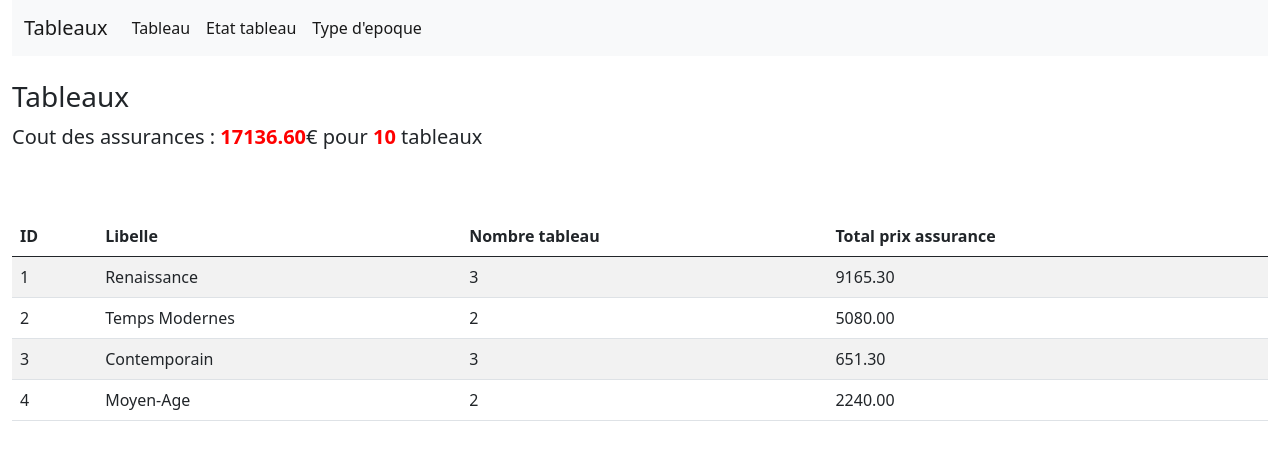
After one commit to ElenaBERNARD/flask_projet_tableau, a Flask app: page /tableau/etat in a window 1280 px wide. The commit adds this page. Shown: the top 460 px of the page. Run offline with Flask 3, Linux system fonts and the light colour scheme; data comes from the database, SQL or seed files in the repository; both versions use the stored data as it was after the commit; some libraries are stand-ins or nearby versions.

Commit message:
gchgffuug

```diff
--- a/app.py
+++ b/app.py
@@ -32,9 +32,9 @@ def showIndex():
     print('Affichage de l\'index')
     return render_template('index.html')
 
-
-###     SHOW     ###
-
+##################################################
+##########             SHOW             ##########
+##################################################
 
 @app.route('/tableau/show')
 def show_tableau():
@@ -57,7 +57,9 @@ def show_type_epoque():
     return render_template('type_epoque/show_type_epoque.html', Type_epoques=liste_type_epoques)
 
 
-###     ADD     ###
+##################################################
+##########             ADD              ##########
+##################################################
 
 
 @app.route('/tableau/add', methods=['GET'])
@@ -109,7 +111,9 @@ def valid_add_type_epoque():
     return redirect('/type_epoque/show')
 
 
-###     EDIT     ###
+##################################################
+##########             EDIT             ##########
+##################################################
 
 
 @app.route('/tableau/edit', methods=['GET'])
@@ -185,7 +189,9 @@ def valid_edit_type_epoque():
     return redirect('/type_epoque/show')
 
 
-###     DELETE     ###
+##################################################
+##########            DELETE            ##########
+##################################################
 
 
 @app.route('/tableau/delete', methods=['GET'])
@@ -276,6 +282,38 @@ def valid_delete_type_epoque():
     flash(message, 'alert-warning')
     return redirect('/type_epoque/show')
 
+
+##################################################
+##########             ETAT             ##########
+##################################################
+
+
+@app.route('/tableau/etat')
+def etat_tableau():
+    mycursor = get_db().cursor()
+    sql=''' SELECT
+    SUM(prix_assurance) AS total_prix_assurance,
+    COUNT(*) AS nb_tableaux
+    FROM tableau;
+    '''
+    mycursor.execute(sql)
+    prix_assurance = mycursor.fetchone()
+    sql2='''SELECT type_epoque.id_type_epoque, type_epoque.libelle,
+    COUNT(tableau.id_tableau) AS nb_tableau_par_type,
+    SUM(tableau.prix_assurance) AS total_prix_par_type
+    FROM tableau
+    JOIN type_epoque ON tableau.type_epoque_id = type_epoque.id_type_epoque
+    GROUP BY tableau.type_epoque_id;'''
+    mycursor.execute(sql2)
+    liste_tableaux = mycursor.fetchall()
+    return render_template('tableau/etat_tableau.html', Prix_assurance=prix_assurance, Tableaux=liste_tableaux)
+
+
+##################################################
+##########            FILTRE            ##########
+##################################################
+
+
 @app.route('/tableau/filtre', methods=['GET'])
 def filtre_tableau():
     filter_nom = request.args.get('filter_nom', None)
@@ -305,6 +343,10 @@ def filtre_tableau():
         flash(message, 'alert-success')
     return render_template('tableau/filtre_tableau.html', tableaux=tableaux, typesEpoque=typesEpoque)
 
+
+###     FIN DU CODE     ###
+
+
 @app.route('/')
 def show_accueil():
     return render_template('index.html')
--- a/templates/_nav.html
+++ b/templates/_nav.html
@@ -10,7 +10,7 @@
           <a class="nav-link active" aria-current="page" href="/tableau/show">Tableau</a>
         </li>
         <li class="nav-item">
-            <a class="nav-link active" href="/tableau/filtre">Filtre tableau</a>
+            <a class="nav-link active" href="/tableau/etat">Etat tableau</a>
         </li>
         <li class="nav-item">
             <a class="nav-link active" href="/type_epoque/show">Type d'epoque</a>
--- /dev/null
+++ b/templates/tableau/etat_tableau.html
@@ -0,0 +1,42 @@
+{% extends 'layout.html' %}
+
+{% block title %}
+    <title>afficher les tableaux</title>
+{% endblock %}
+
+{% block body %}
+<h3>Tableaux</h3>
+<p class="text-lg fs-5">
+    Cout des assurances : <span style="color: red" class="fw-bold">{{ Prix_assurance.total_prix_assurance }}</span>€ pour <span style="color: red" class="fw-bold">{{ Prix_assurance.nb_tableaux }}</span> tableaux
+</p>
+<br><br>
+
+<table class="table table-striped">
+    <thead class="thead-dark">
+        <tr>
+            <th>ID</th>
+            <th>Libelle</th>
+            <th>Nombre tableau</th>
+            <th>Total prix assurance</th>
+        </tr>
+    </thead>
+    <tbody>
+    {% if Tableaux | length >= 1 %}
+        {% for tableau in Tableaux %}
+           <tr>
+                <td>{{ tableau.id_type_epoque }}</td>
+                <td>{{ tableau.libelle }}</td>
+                <td>{{ tableau.nb_tableau_par_type }}</td>
+                <td>{{ tableau.total_prix_par_type }}</td>
+           </tr>
+        {% endfor %}
+    {% else %}
+         <tr>
+            <td>
+                pas de de tableau
+            </td>
+        </tr>
+    {% endif %}
+    </tbody>
+</table>
+{% endblock %}
```
Also changed, not shown: sql_projet.sql (+7 -0 lines), templates/tableau/filtre_tableau.html (+31 -14 lines).
